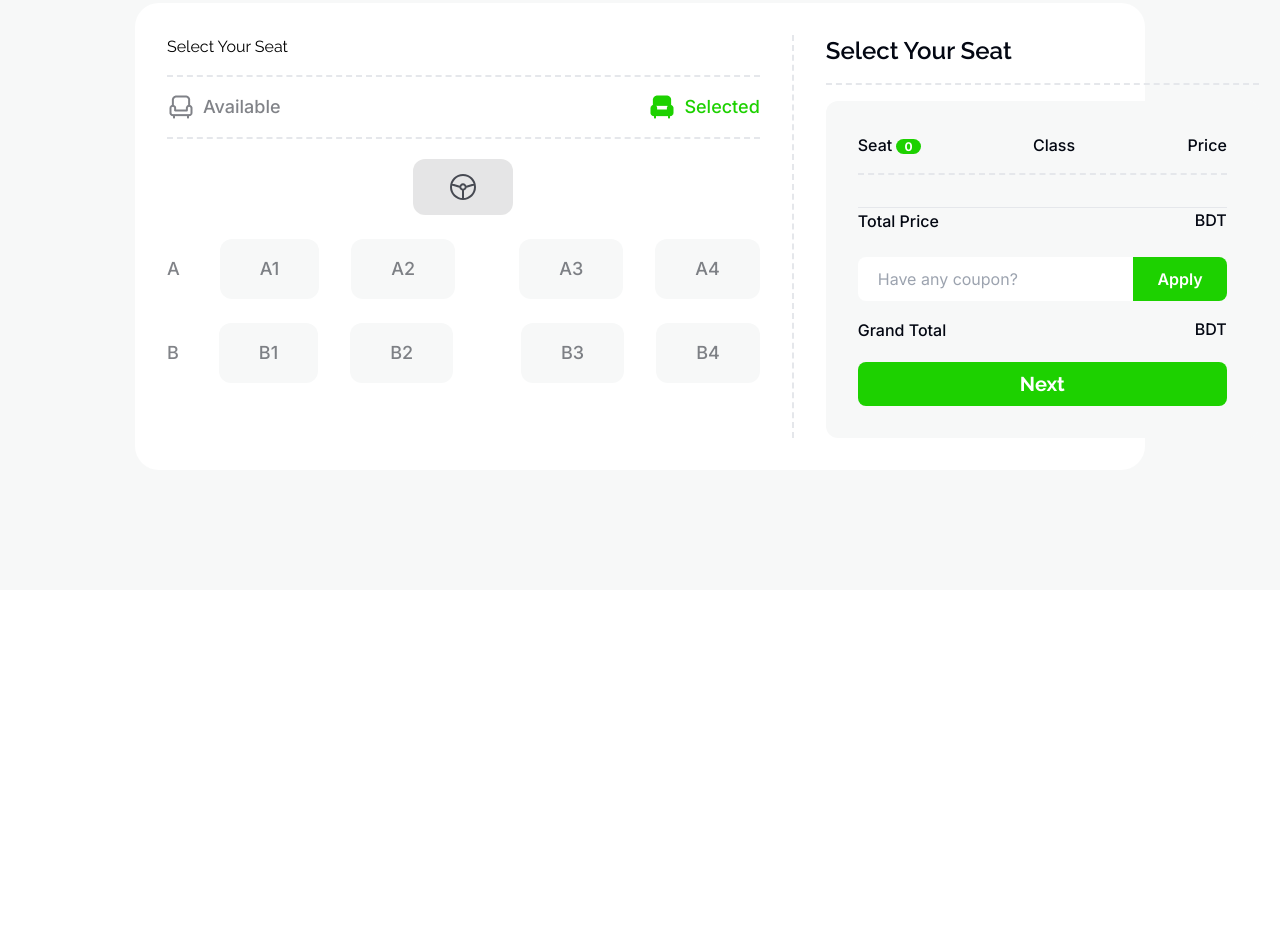
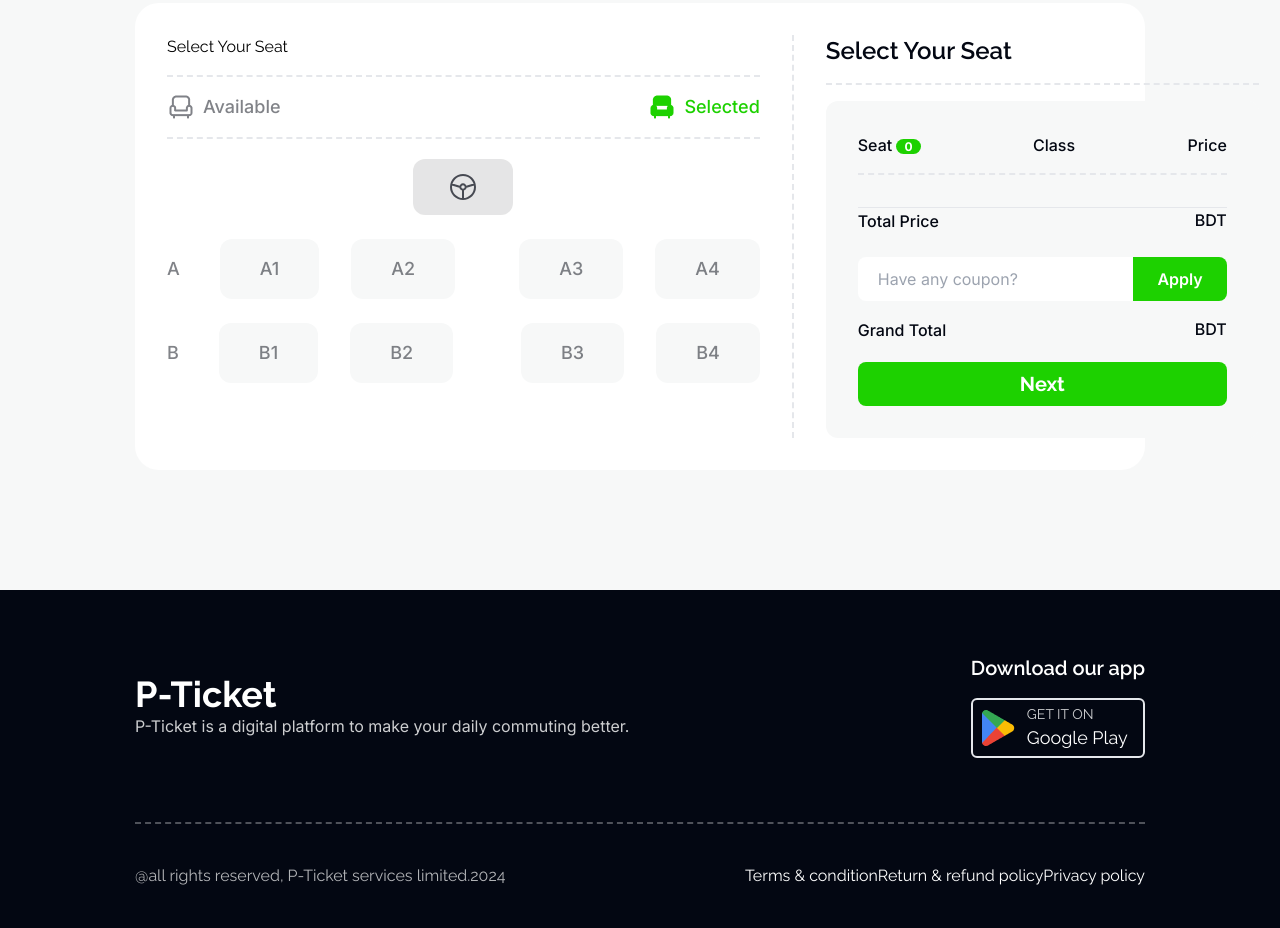
Before and after one commit to muinuddin-sm12/Milestone5-Assignment, a plain HTML site: page index.html in a window 1280 px wide. Shown: the part 2156-3084 px from the top of the page. Before the commit the page ends 2746 px from the top, so only its background shows below. Drawn offline with nearby package versions, Linux system fonts and the light colour scheme.

Commit message:
Footer Section Added

```diff
--- a/index.html
+++ b/index.html
@@ -211,8 +211,33 @@
             </div>
         </div>
     </main>
-    <footer id="foot" class="container">
-
+    <footer id="foot" class="container bg-[#030712]">
+        <div class="px-6 lg:px-[135px]">
+            <div class="flex flex-col lg:flex-row justify-between items-center py-16 border-b-2 border-dashed border-[#FFFFFF4D]">
+                <div>
+                    <h1 class="text-4xl font-bold text-white">P-Ticket</h1>
+                    <p class="text-[#FFFFFFCC] inter ">P-Ticket is a digital platform to make your daily commuting better. </p>
+                </div>
+                <div>
+                    <h2 class="text-xl font-semibold text-white mb-4">Download our app</h2>
+                    <div class="flex items-center gap-3 border-2 px-2 py-1 rounded-md">
+                        <img src="images/playstore.png" alt="">
+                        <div>
+                            <p class="text-[#FFFFFFCC] text-sm">GET IT ON</p>
+                            <p class="text-white text-lg">Google Play</p>
+                        </div>
+                    </div>
+                </div>
+            </div>
+            <div class="flex justify-between items-center py-10">
+                <p class="text-[#FFFFFFB2]">@all rights reserved, P-Ticket services limited.2024 </p>
+                <div class="text-white flex items-center">
+                    <h4>Terms & condition</h4>
+                    <h4>Return & refund policy</h4>
+                    <h4>Privacy policy </h4>
+                </div>
+            </div>
+        </div>
     </footer>
     <div id="modal" class="modal-container w-full bg-gray-100 h-full hidden">
         <div class="modal w-[500px] mx-auto  flex flex-col  justify-center text-center bg-white items-center rounded-xl p-10 ">
--- a/script.js
+++ b/script.js
@@ -74,6 +74,17 @@ for(const seat of seatButton){
                     // alert('Invalid Coupon Code');
                     inputElement.value = '';
                 }
+                const nextButton = document.getElementById('next-btn');
+                nextButton.addEventListener('click', function(){
+                const head = document.getElementById('head')
+                head.style.display = 'none';
+                const main = document.getElementById('main')
+                main.style.display = 'none';
+                const foot = document.getElementById('foot')
+                foot.style.display = 'none';
+                const modal = document.getElementById('modal');
+                modal.classList.remove('hidden');
+            })
 
             })
 
@@ -83,15 +94,15 @@ for(const seat of seatButton){
 }
 
 
-const nextButton = document.getElementById('next-btn');
-nextButton.addEventListener('click', function(){
-    const head = document.getElementById('head')
-    head.style.display = 'none';
-    const main = document.getElementById('main')
-    main.style.display = 'none';
-    const foot = document.getElementById('foot')
-    foot.style.display = 'none';
+// const nextButton = document.getElementById('next-btn');
+// nextButton.addEventListener('click', function(){
+//     const head = document.getElementById('head')
+//     head.style.display = 'none';
+//     const main = document.getElementById('main')
+//     main.style.display = 'none';
+//     const foot = document.getElementById('foot')
+//     foot.style.display = 'none';
 
-    const modal = document.getElementById('modal');
-    modal.classList.remove('hidden');
-})
+//     const modal = document.getElementById('modal');
+//     modal.classList.remove('hidden');
+// })
```
